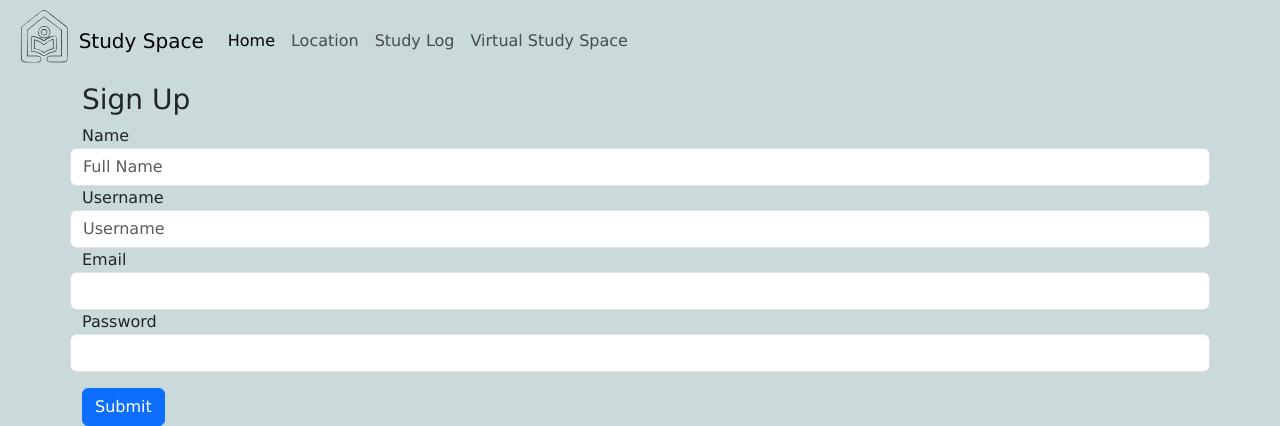
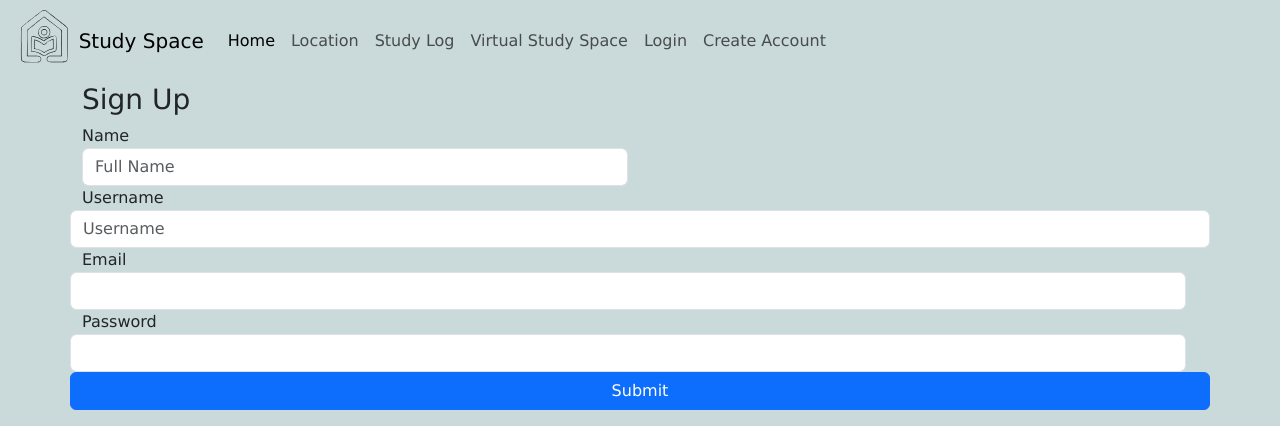
Before and after one commit to chisafukutome/study-tracking-app, a Flask app: page /create_account in a window 1280 px wide. Shown: the top 426 px of the page. Run offline with Flask 2, Linux system fonts and the light colour scheme.

Commit message:
Markers and Users connected

```diff
--- a/website/templates/base.html
+++ b/website/templates/base.html
@@ -130,13 +130,19 @@ l-59 7 1 55 c1 30 2 126 3 212 l1 157 64 -19 c62 -17 205 -88 237 -116 8 -8
               <a class="nav-link active" aria-current="page" href="/home">Home</a>
             </li>
             <li class="nav-item">
-              <a class="nav-link" href="#">Location</a>
+              <a class="nav-link" href="/map">Location</a>
             </li>
             <li class="nav-item">
               <a class="nav-link" href="/log_study">Study Log</a>
             </li>
             <li class="nav-item">
               <a class="nav-link" href="#">Virtual Study Space</a>
+            </li>
+            <li class="nav-item">
+              <a class="nav-link" href="/login">Login</a>
+            </li>
+            <li class="nav-item">
+              <a class="nav-link" href="/create_account">Create Account</a>
             </li>
           </ul>
         </div>
--- a/website/templates/create_account.html
+++ b/website/templates/create_account.html
@@ -8,13 +8,26 @@
     <div class="form">
         <form method="post">
             <div class="row">
-                <label for="name">Name</label>
-                <input type="text" class="form-control" name="name" placeholder="Full Name">
+                {% with messages = get_flashed_messages() %}
+                {% if messages %}
+                    {% for message in messages %}
+                    <div class="alert alert-danger" role="alert">
+                        {{ message }}
+                    </div>
+                    {% endfor %}
+                {% endif %}
+                {% endwith %}
             </div>
 
             <div class="row">
-                <label for="uname">Username</label>
-                <input type="text" class="form-control" name="uname" placeholder="Username">
+                <div class="col">
+                    <label for="name">Name</label>
+                    <input type="text" class="form-control" name="name" placeholder="Full Name">
+                </div>
+                <div class="col"></div>
+                    <label for="uname">Username</label>
+                    <input type="text" class="form-control" name="uname" placeholder="Username">
+                </div>
             </div>
 
             <div class="row">
--- a/website/views.py
+++ b/website/views.py
@@ -4,12 +4,28 @@ from website import db, bcrypt
 from website.models import Study, User, SavedMarker
 from datetime import datetime, timedelta
 import json
+import sys
+from website.user import UserData
 from sqlalchemy import func
 
-EXAMPLE_USER_ID = 123456789
+# EXAMPLE_USER_ID = 123456789
+CURR_USER = UserData(None)
 
 
 views = Blueprint("views", __name__)
+
+
+def load_user_data(input):
+    CURR_USER.login(User.query.filter_by(id=input).first())
+
+
+def check_user_exists(input):
+    user_entry = User.query.filter_by(uname=input).all()
+    if len(user_entry) == 0:
+        user_entry = User.query.filter_by(email=input).all()
+        if len(user_entry) == 0:
+            return None
+    return user_entry
 
 
 def saveMarkers(markers):
@@ -18,7 +34,7 @@ def saveMarkers(markers):
             f.write(f'{m}\n')
 
     for item in markers:
-        marker = SavedMarker(user_id=EXAMPLE_USER_ID, long=item[0], lat=item[1])
+        marker = SavedMarker(user_id=CURR_USER.data.id, long=item[0], lat=item[1])
         db.session.add(marker)
         db.session.commit()
 
@@ -63,7 +79,6 @@ def home():
     return render_template("home.html", x_axis=json.dumps(x_axis[::-1]), y_axis=json.dumps(y_axis[::-1]), weekly_total=weekly_total)
 
 
-
 @views.route("/log_study", methods=['GET', 'POST'])
 def log_study():
     # Get data from study_log.html
@@ -89,33 +104,35 @@ def log_study():
 @views.route("/create_account", methods=['GET', 'POST'])
 def create():
     if request.method == 'POST':
-        # Check if user exists
-        # if not, hash password and create account
+        if check_user_exists(request.form['uname']) or check_user_exists(request.form['email']):
+            flash("Username/email already in use!", "danger")
+            return redirect(url_for('views.create'))
+
         passw_hash = bcrypt.generate_password_hash(request.form['passwd']).decode('utf-8')
-        user = User(name=request.form['name'], uname=request.form['uname'], email=request.form['email'], passw=passw_hash)
+        user = User(
+            name=request.form['name'],
+            uname=request.form['uname'],
+            email=request.form['email'],
+            passw=passw_hash
+        )
         db.session.add(user)
         db.session.commit()
-        # pass
-        return render_template('home.html')
+
+        return redirect('home')
     return render_template('create_account.html')
 
+# print(user_entry[0].passw, file=sys.stderr)
 
 @views.route("/login", methods=['GET', 'POST'])
 def login():
     if request.method == 'POST':
-        # Check if password is correct for user
-        input = request.form['user_input']
-        user_entry = User.query.filter_by(uname=input).first()
-        if user_entry is None:
-            flash("Invalid Username or password!", "danger")
-            return redirect(url_for('views.login'))
+        user_entry = check_user_exists(request.form['user_input'])
+        if user_entry is None or not bcrypt.check_password_hash(user_entry[0].passw, request.form['passwd']):
+            flash("Invalid Username or password1", "danger")
+            return redirect(url_for('login'))
 
-        hash = user_entry.passw
-        if hash != bcrypt.generate_password_hash(request.form['passwd']).decode('utf-8'):
-            flash("Invalid Username or password!", "danger")
-            return redirect(url_for('views.login'))
-        # load user data
-        # return render_template('home.html')
+        load_user_data(user_entry[0].id)
+        return redirect('home')
     return render_template('login.html')
 
 
```
Also changed, not shown: website/user.py (added, +7 -0 lines).
